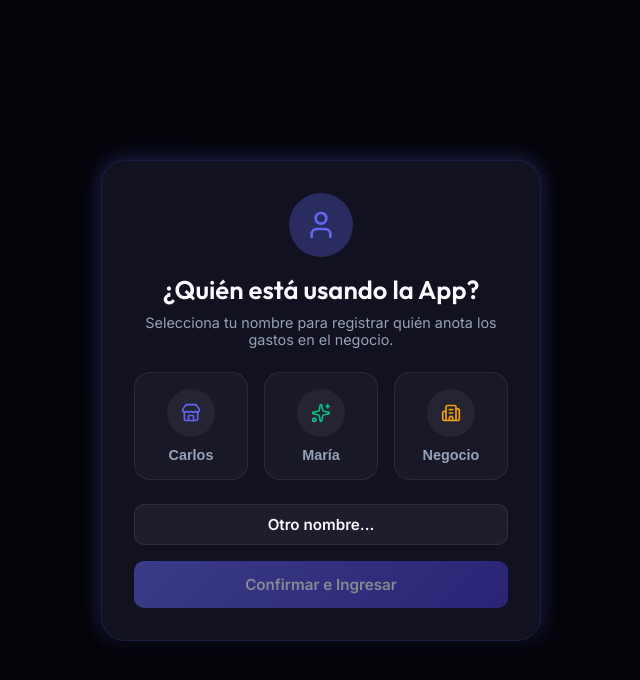
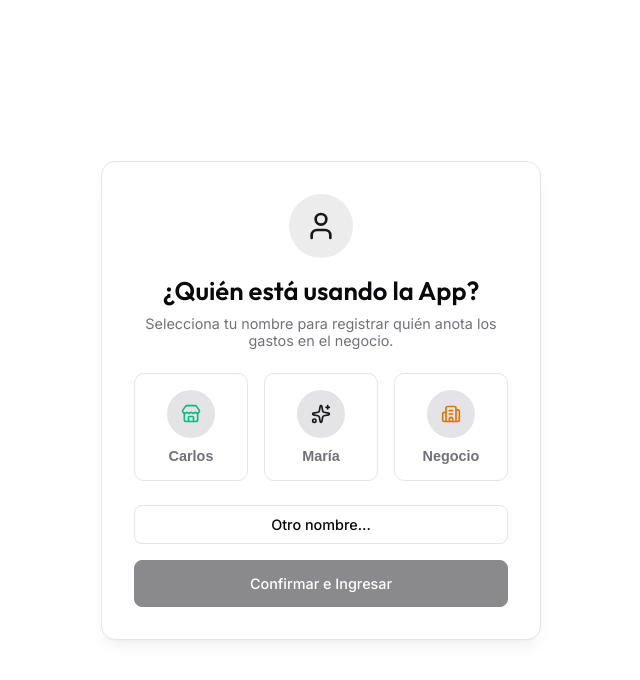
Before and after one commit to carlosGuzmanA/gastos-compras, a React (Vite) app: page / in a window 1280 px wide. Shown: the top 680 px of the page, without its empty margins (319-959 px from the left). Built offline with nearby package versions, Linux system fonts and the light colour scheme; no server answers; the database is empty.

Commit message:
refactor: migrate design system to shadcn/ui zinc theme with light and dark mode support

```diff
--- a/src/components/UserSelection.tsx
+++ b/src/components/UserSelection.tsx
@@ -6,9 +6,9 @@ interface UserSelectionProps {
 }
 
 const PRESET_USERS = [
-  { name: 'Carlos', icon: Store, color: '#6366f1' },
-  { name: 'María', icon: Sparkles, color: '#10b981' },
-  { name: 'Negocio', icon: Building2, color: '#f59e0b' }
+  { name: 'Carlos', icon: Store, color: 'var(--success)' },
+  { name: 'María', icon: Sparkles, color: 'var(--primary)' },
+  { name: 'Negocio', icon: Building2, color: 'var(--warning)' }
 ];
 
 export const UserSelection: React.FC<UserSelectionProps> = ({ onSelectUser }) => {
--- a/src/index.css
+++ b/src/index.css
@@ -1,43 +1,80 @@
 :root {
-  /* Color Tokens */
-  --bg-main: #09090e;
-  --bg-card: rgba(22, 22, 38, 0.7);
-  --bg-card-hover: rgba(30, 30, 54, 0.85);
-  --bg-input: rgba(15, 15, 28, 0.8);
+  /* Default: Dark Theme (Shadcn Zinc Dark) */
+  --bg-main: #09090b;
+  --bg-card: #09090b;
+  --bg-card-hover: #18181b;
+  --bg-input: #18181b;
 
-  --primary: #6366f1;
-  --primary-hover: #4f46e5;
-  --primary-glow: rgba(99, 102, 241, 0.3);
+  --primary: #fafafa;
+  --primary-hover: #f4f4f5;
+  --primary-fg: #18181b;
+  --primary-glow: rgba(250, 250, 250, 0.08);
 
   --success: #10b981;
   --success-hover: #059669;
-  --success-glow: rgba(16, 185, 129, 0.25);
+  --success-glow: rgba(16, 185, 129, 0.15);
 
   --warning: #f59e0b;
   --warning-hover: #d97706;
-  --warning-glow: rgba(245, 158, 11, 0.25);
+  --warning-glow: rgba(245, 158, 11, 0.15);
 
-  --danger: #f43f5e;
-  --danger-hover: #e11d48;
+  --danger: #ef4444;
+  --danger-hover: #dc2626;
 
-  --text-primary: #f8fafc;
-  --text-secondary: #94a3b8;
-  --text-muted: #64748b;
+  --text-primary: #fafafa;
+  --text-secondary: #a1a1aa;
+  --text-muted: #71717a;
 
-  --border-light: rgba(255, 255, 255, 0.08);
-  --border-glow: rgba(99, 102, 241, 0.15);
+  --border-light: #27272a;
+  --border-glow: #3f3f46;
 
   --font-heading: 'Outfit', sans-serif;
   --font-body: 'Inter', sans-serif;
 
-  --shadow-sm: 0 4px 6px -1px rgba(0, 0, 0, 0.1), 0 2px 4px -2px rgba(0, 0, 0, 0.1);
-  --shadow-md: 0 10px 15px -3px rgba(0, 0, 0, 0.3), 0 4px 6px -4px rgba(0, 0, 0, 0.2);
-  --shadow-lg: 0 20px 25px -5px rgba(0, 0, 0, 0.5), 0 8px 10px -6px rgba(0, 0, 0, 0.4);
-  --shadow-glow: 0 0 20px 2px var(--primary-glow);
+  --shadow-sm: 0 1px 2px 0 rgba(0, 0, 0, 0.05);
+  --shadow-md: 0 4px 6px -1px rgba(0, 0, 0, 0.1), 0 2px 4px -2px rgba(0, 0, 0, 0.1);
+  --shadow-lg: 0 10px 15px -3px rgba(0, 0, 0, 0.2), 0 4px 6px -4px rgba(0, 0, 0, 0.1);
+  --shadow-glow: none;
 
-  --radius-sm: 10px;
-  --radius-md: 16px;
-  --radius-lg: 24px;
+  --radius-sm: 8px;
+  --radius-md: 10px;
+  --radius-lg: 14px;
+}
+
+[data-theme='light'] {
+  /* Light Theme (Shadcn Zinc Light) */
+  --bg-main: #ffffff;
+  --bg-card: #ffffff;
+  --bg-card-hover: #f4f4f5;
+  --bg-input: #ffffff;
+
+  --primary: #18181b;
+  --primary-hover: #27272a;
+  --primary-fg: #ffffff;
+  --primary-glow: rgba(24, 24, 27, 0.08);
+
+  --success: #10b981;
+  --success-hover: #059669;
+  --success-glow: rgba(16, 185, 129, 0.08);
+
+  --warning: #d97706;
+  --warning-hover: #b45309;
+  --warning-glow: rgba(217, 119, 6, 0.08);
+
+  --danger: #dc2626;
+  --danger-hover: #b91c1c;
+
+  --text-primary: #09090b;
+  --text-secondary: #71717a;
+  --text-muted: #a1a1aa;
+
+  --border-light: #e4e4e7;
+  --border-glow: #d4d4d8;
+
+  --shadow-sm: 0 1px 2px 0 rgba(0, 0, 0, 0.05);
+  --shadow-md: 0 4px 6px -1px rgba(0, 0, 0, 0.05), 0 2px 4px -2px rgba(0, 0, 0, 0.05);
+  --shadow-lg: 0 10px 15px -3px rgba(0, 0, 0, 0.05), 0 4px 6px -4px rgba(0, 0, 0, 0.05);
+  --shadow-glow: none;
 }
 
 * {
@@ -54,9 +91,6 @@ body {
   min-height: 100vh;
   overflow-x: hidden;
   position: relative;
-  background-image:
-    radial-gradient(circle at 10% 20%, rgba(99, 102, 241, 0.08) 0%, transparent 40%),
-    radial-gradient(circle at 90% 80%, rgba(16, 185, 129, 0.05) 0%, transparent 40%);
   background-attachment: fixed;
 }
 
@@ -69,11 +103,11 @@ body {
   background: var(--bg-main);
 }
 ::-webkit-scrollbar-thumb {
-  background: rgba(255, 255, 255, 0.1);
+  background: var(--border-light);
   border-radius: 10px;
 }
 ::-webkit-scrollbar-thumb:hover {
-  background: var(--primary);
+  background: var(--text-muted);
 }
 
 /* App Container Layout */
@@ -96,21 +130,18 @@ body {
   }
 }
 
-/* Glassmorphic Panel */
+/* Glassmorphic Panel (now flat Shadcn card style) */
 .glass-panel {
   background: var(--bg-card);
-  backdrop-filter: blur(16px);
-  -webkit-backdrop-filter: blur(16px);
   border: 1px solid var(--border-light);
   border-radius: var(--radius-md);
   padding: 20px;
-  box-shadow: var(--shadow-md);
-  transition: all 0.3s cubic-bezier(0.4, 0, 0.2, 1);
+  box-shadow: var(--shadow-sm);
+  transition: all 0.2s ease-in-out;
 }
 
 .glass-panel:hover {
   border-color: var(--border-glow);
-  box-shadow: var(--shadow-lg), 0 0 15px 0 rgba(99, 102, 241, 0.05);
 }
 
 /* Header Styles */
@@ -127,9 +158,7 @@ body {
   font-family: var(--font-heading);
   font-size: 1.8rem;
   font-weight: 700;
-  background: linear-gradient(135deg, #fff 30%, var(--primary) 100%);
-  -webkit-background-clip: text;
-  -webkit-text-fill-color: transparent;
+  color: var(--text-primary);
   display: flex;
   align-items: center;
   gap: 10px;
@@ -149,59 +178,61 @@ h2, h3, h4 {
   align-items: center;
   justify-content: center;
   gap: 8px;
-  padding: 12px 20px;
+  padding: 10px 16px;
   border-radius: var(--radius-sm);
-  border: none;
+  border: 1px solid transparent;
   font-family: var(--font-body);
-  font-weight: 600;
-  font-size: 0.95rem;
+  font-weight: 500;
+  font-size: 0.9rem;
   cursor: pointer;
-  transition: all 0.2s cubic-bezier(0.4, 0, 0.2, 1);
+  transition: all 0.15s ease-in-out;
   text-decoration: none;
 }
 
 .btn-primary {
-  background: linear-gradient(135deg, var(--primary) 0%, #4338ca 100%);
-  color: #fff;
-  box-shadow: 0 4px 12px var(--primary-glow);
+  background: var(--primary);
+  color: var(--primary-fg);
+  border: 1px solid var(--primary);
+  box-shadow: var(--shadow-sm);
 }
 .btn-primary:hover {
-  transform: translateY(-2px);
-  box-shadow: 0 6px 20px var(--primary-glow), var(--shadow-glow);
-  background: linear-gradient(135deg, #4f46e5 0%, #3730a3 100%);
+  background: var(--primary-hover);
+  border-color: var(--primary-hover);
 }
 .btn-primary:active {
-  transform: translateY(0);
+  opacity: 0.9;
 }
 
 .btn-secondary {
-  background: rgba(255, 255, 255, 0.05);
+  background: var(--bg-card);
   border: 1px solid var(--border-light);
   color: var(--text-primary);
 }
 .btn-secondary:hover {
-  background: rgba(255, 255, 255, 0.1);
-  border-color: var(--text-secondary);
+  background: var(--bg-card-hover);
+  border-color: var(--border-glow);
 }
 
 .btn-success {
-  background: linear-gradient(135deg, var(--success) 0%, var(--success-hover) 100%);
+  background: var(--success);
   color: #fff;
-  box-shadow: 0 4px 12px var(--success-glow);
+  border: 1px solid var(--success);
+  box-shadow: var(--shadow-sm);
 }
 .btn-success:hover {
-  transform: translateY(-2px);
-  box-shadow: 0 6px 20px var(--success-glow);
+  background: var(--success-hover);
+  border-color: var(--success-hover);
 }
 
 .btn-danger {
-  background: rgba(244, 63, 94, 0.1);
-  border: 1px solid rgba(244, 63, 94, 0.2);
-  color: var(--danger);
+  background: var(--danger);
+  border: 1px solid var(--danger);
+  color: #fff;
+  box-shadow: var(--shadow-sm);
 }
 .btn-danger:hover {
-  background: var(--danger);
-  color: #fff;
+  background: var(--danger-hover);
+  border-color: var(--danger-hover);
 }
 
 .btn-icon {
@@ -249,8 +280,8 @@ h2, h3, h4 {
 .form-input:focus, .form-select:focus, .form-textarea:focus {
   outline: none;
   border-color: var(--primary);
-  box-shadow: 0 0 0 3px rgba(99, 102, 241, 0.25);
-  background-color: rgba(20, 20, 35, 0.9);
+  box-shadow: 0 0 0 2px var(--primary-glow);
+  background-color: var(--bg-card-hover);
 }
 
 .form-row {
@@ -262,7 +293,7 @@ h2, h3, h4 {
 /* Segments/Tabs */
 .tab-group {
   display: flex;
-  background: rgba(0, 0, 0, 0.2);
+  background: var(--bg-card-hover);
   border-radius: var(--radius-sm);
   padding: 4px;
   border: 1px solid var(--border-light);
@@ -272,19 +303,19 @@ h2, h3, h4 {
   flex: 1;
   padding: 10px;
   text-align: center;
-  border-radius: 8px;
+  border-radius: var(--radius-sm);
   border: none;
   background: transparent;
   color: var(--text-secondary);
-  font-weight: 600;
-  font-size: 0.9rem;
+  font-weight: 500;
+  font-size: 0.95rem;
   cursor: pointer;
-  transition: all 0.2s ease;
+  transition: all 0.15s ease;
 }
 
 .tab-btn.active {
   background: var(--primary);
-  color: #fff;
+  color: var(--primary-fg);
   box-shadow: var(--shadow-sm);
 }
 
@@ -293,30 +324,30 @@ h2, h3, h4 {
   display: inline-flex;
   align-items: center;
   gap: 6px;
-  padding: 6px 12px;
-  border-radius: 20px;
-  font-size: 0.75rem;
+  padding: 4px 10px;
+  border-radius: 12px;
+  font-size: 0.72rem;
   font-weight: 600;
   text-transform: uppercase;
   letter-spacing: 0.02em;
 }
 
 .badge-contado {
-  background: rgba(16, 185, 129, 0.1);
+  background: rgba(16, 185, 129, 0.08);
   color: var(--success);
-  border: 1px solid rgba(16, 185, 129, 0.2);
+  border: 1px solid rgba(16, 185, 129, 0.15);
 }
 
 .badge-fiado {
-  background: rgba(245, 158, 11, 0.1);
+  background: rgba(245, 158, 11, 0.08);
   color: var(--warning);
-  border: 1px solid rgba(245, 158, 11, 0.2);
+  border: 1px solid rgba(245, 158, 11, 0.15);
 }
 
 .badge-pagado {
-  background: rgba(99, 102, 241, 0.1);
-  color: #818cf8;
-  border: 1px solid rgba(99, 102, 241, 0.2);
+  background: var(--primary-glow);
+  color: var(--text-primary);
+  border: 1px solid var(--border-glow);
 }
 
 /* Stats Cards Grid */
@@ -719,22 +750,21 @@ h2, h3, h4 {
   left: 0;
   right: 0;
   bottom: 0;
-  background: rgba(5, 5, 10, 0.95);
+  background: var(--bg-main);
   display: flex;
   justify-content: center;
   align-items: center;
   z-index: 1000;
-  backdrop-filter: blur(10px);
 }
 
 .user-modal {
   width: 90%;
   max-width: 440px;
-  background: #111120;
-  border: 1px solid var(--border-glow);
+  background: var(--bg-card);
+  border: 1px solid var(--border-light);
   border-radius: var(--radius-lg);
   padding: 32px;
-  box-shadow: var(--shadow-lg), var(--shadow-glow);
+  box-shadow: var(--shadow-lg);
   text-align: center;
 }
 
@@ -746,12 +776,12 @@ h2, h3, h4 {
 }
 
 .avatar-btn {
-  background: rgba(255, 255, 255, 0.03);
+  background: var(--bg-card);
   border: 1px solid var(--border-light);
   border-radius: var(--radius-md);
   padding: 16px 8px;
   cursor: pointer;
-  transition: all 0.25s cubic-bezier(0.4, 0, 0.2, 1);
+  transition: all 0.15s ease-in-out;
   display: flex;
   flex-direction: column;
   align-items: center;
@@ -760,38 +790,37 @@ h2, h3, h4 {
 }
 
 .avatar-btn:hover {
-  background: rgba(99, 102, 241, 0.08);
-  border-color: var(--primary);
+  background: var(--bg-card-hover);
+  border-color: var(--border-glow);
   color: var(--text-primary);
-  transform: translateY(-4px);
-  box-shadow: 0 8px 16px rgba(99, 102, 241, 0.1);
 }
 
 .avatar-btn.selected {
   background: var(--primary-glow);
   border-color: var(--primary);
-  color: #fff;
-  box-shadow: 0 0 15px rgba(99, 102, 241, 0.2);
+  color: var(--text-primary);
 }
 
 .avatar-icon-circle {
   width: 48px;
   height: 48px;
   border-radius: 50%;
-  background: rgba(255, 255, 255, 0.05);
+  background: var(--border-light);
   display: flex;
   align-items: center;
   justify-content: center;
-  color: #fff;
-  transition: all 0.2s ease;
+  color: var(--text-primary);
+  transition: all 0.15s ease;
 }
 
 .avatar-btn:hover .avatar-icon-circle {
   background: var(--primary);
+  color: var(--primary-fg);
 }
 
 .avatar-btn.selected .avatar-icon-circle {
   background: var(--primary);
+  color: var(--primary-fg);
 }
 
 /* Expenses List items */
@@ -856,7 +885,7 @@ h2, h3, h4 {
 }
 
 .expense-amount.pagado {
-  color: #818cf8;
+  color: var(--text-secondary);
 }
 
 .expense-item-actions {
```
Also changed, not shown: src/App.tsx (+27 -1 lines).
